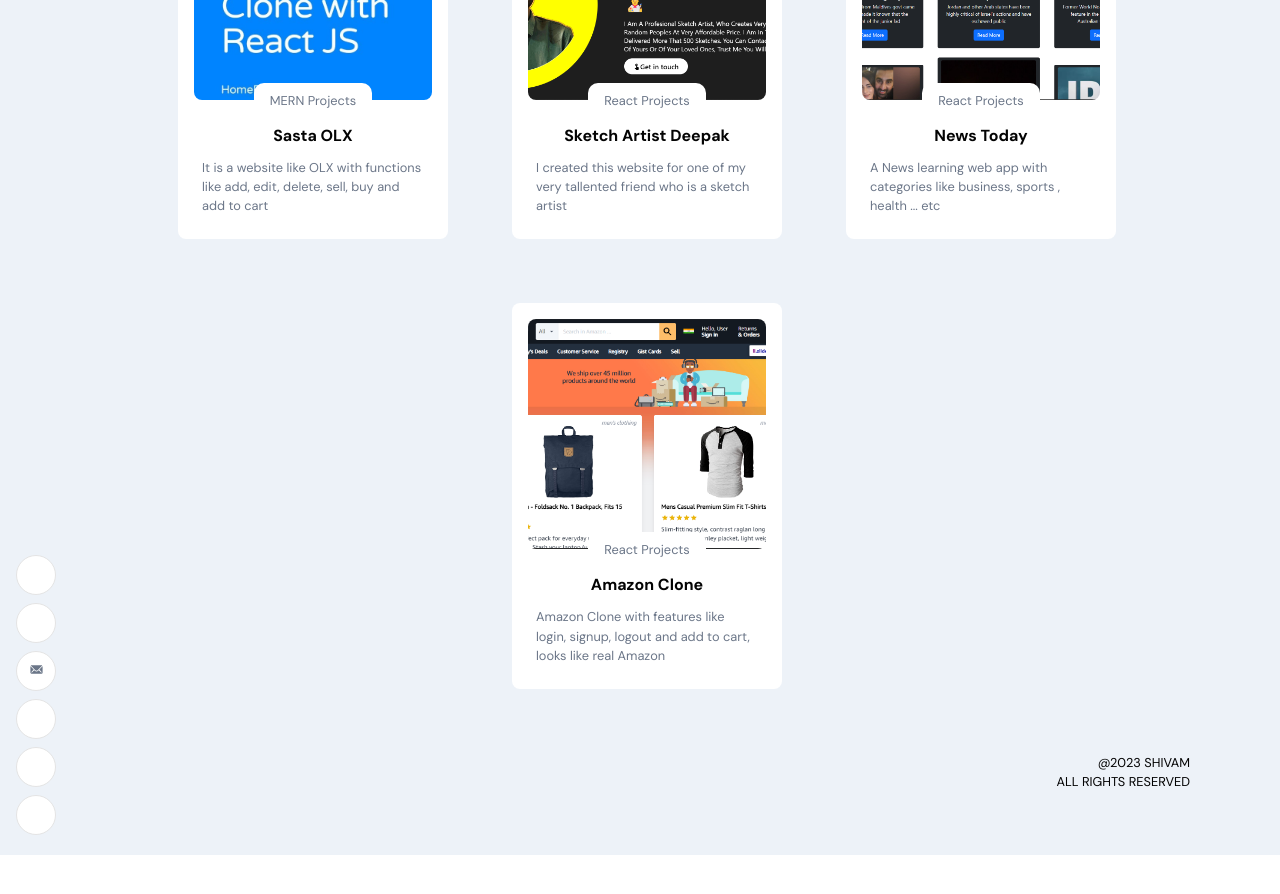
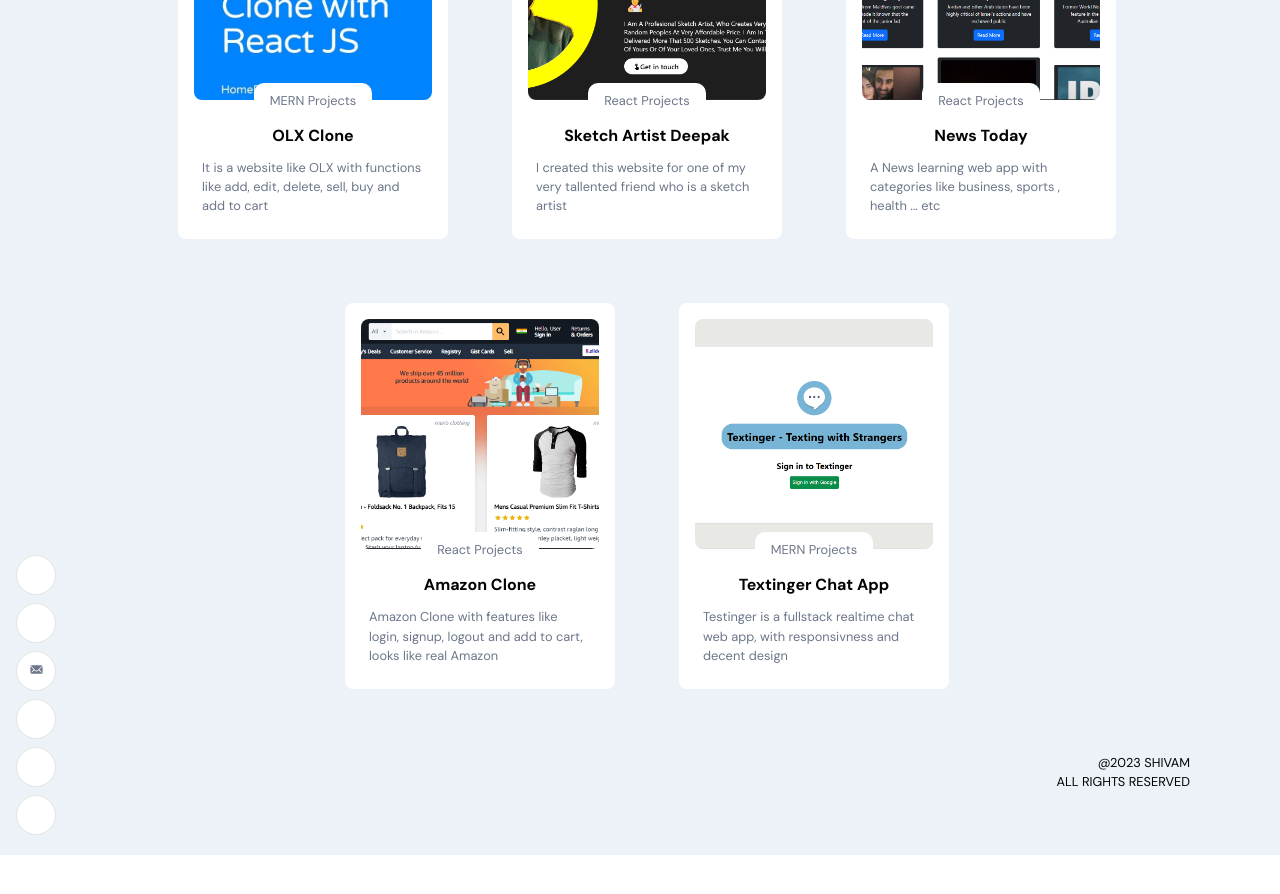
Before and after one commit to shivpathk/Portfolio, a React (Create React App) app: page / in a window 1280 px wide. Shown: the part 3200-4094 px from the top of the page. Built offline with nearby package versions, Linux system fonts and the light colour scheme; some icons are missing.

Commit message:
Added new project

```diff
--- a/src/constants/Images.js
+++ b/src/constants/Images.js
@@ -28,6 +28,7 @@
 import tdl from '../assets/tdl.png';
 import olx from '../assets/olx.png';
 import amzn from '../assets/amzn.png'
+import textinger from '../assets/textinger.png'
 
 import about01 from '../assets/about01.png';
 import about02 from '../assets/about02.png';
@@ -66,6 +67,7 @@
   glp,
   deepak_art,
   news_today,
+  textinger,
   jf,
   fc,
   ttt,
--- a/src/containers/Work/Work.jsx
+++ b/src/containers/Work/Work.jsx
@@ -13,7 +13,7 @@
     description:
       "It is the very first Project i have created using just HTML and CSS",
     imgUrl: images.fc,
-    projectLink: "https://shiv-flipkart-clone.netlify.app/",
+    projectLink: "https://shivpathk-flipkart-clone.netlify.app/",
     codeLink:"https://github.com/shivpathk/Flipkart-clone",
     tags:["HTML-CSS Projects"]
   },
@@ -22,7 +22,7 @@
     description:
       "I created it for my friend who is the owner of e-learning platform Genius Learning Point",
     imgUrl: images.glp,
-    projectLink: "https://shiv-genius-learning-point.netlify.app/",
+    projectLink: "https://shivpathk-genius-learning-point.netlify.app/",
     codeLink:"https://github.com/shivpathk/Genius-Learning-Point",
     tags:["HTML-CSS Projects"]
   },
@@ -31,7 +31,7 @@
     description:
       "It is a frontend website for a non profitable foundation named Jannat Foundation",
     imgUrl: images.jf,
-    projectLink: "https://shiv-jannat-foundation.netlify.app/",
+    projectLink: "https://shivpathk-jannat-foundation.netlify.app/",
     codeLink:"https://github.com/shivpathk/Jannat-Foundation",
     tags:["HTML-CSS Projects"]
   },
@@ -40,8 +40,8 @@
     description:
       "The very famous Tic Tac Toe game created using react and vanilla CSS",
     imgUrl: images.ttt,
-    projectLink: "https://shiv-tic-tac-toe.netlify.app/",
-    codeLink:"https://github.com/shivpathk/tic-tac-toe",
+    projectLink: "https://shivpathk-tic-tac-toe.netlify.app/",
+    codeLink:"https://github.com/shivpathk/TIC-TAC-TOE-GAME",
     tags:['React Projects']
   },
   {
@@ -58,17 +58,17 @@
     description:
       "A simple to do list web app where you can add the daily task and then mark it when done",
     imgUrl: images.tdl,
-    projectLink: "https://shiv-to-do-app.netlify.app/",
+    projectLink: "https://shivpathk-to-do-app.netlify.app/",
     codeLink:"https://github.com/shivpathk/todo-app-project",
     tags:["MERN Projects"]
   },
   {
-    title: "Sasta OLX",
+    title: "OLX Clone",
     description:
       "It is a website like OLX with functions like add, edit, delete, sell, buy and add to cart",
     imgUrl: images.olx,
-    projectLink: "https://shiv-sasta-olx.netlify.app/",
-    codeLink:"https://github.com/shivpathk/Full-Stack-Ecomerse-site-project",
+    projectLink: "https://shivpathk-olx-clone.netlify.app/",
+    codeLink:"https://github.com/shivpathk/olx-clone",
     tags:["MERN Projects"]
   },
   {
@@ -85,8 +85,8 @@
     description:
       "A News learning web app with categories like business, sports , health ... etc",
     imgUrl: images.news_today,
-    projectLink: "https://shiv-pathk-news.netlify.app/",
-    codeLink:"https://github.com/shivpathk/news-app",
+    projectLink: "https://shivpathk-news-today.netlify.app/",
+    codeLink:"https://github.com/shivpathk/news-today",
     tags:["React Projects"]
   },
   {
@@ -94,9 +94,18 @@
     description:
       "Amazon Clone with features like login, signup, logout and add to cart, looks like real Amazon ",
     imgUrl: images.amzn,
-    projectLink: "https://shivam-amazon-clone.netlify.app/",
-    codeLink:"https://github.com/shivpathk/shivam-amazon-clone",
+    projectLink: "https://shivpathk-amazon-clone.netlify.app/",
+    codeLink:"https://github.com/shivpathk/amazon-clone",
     tags:["React Projects"]
+  },
+  {
+    title: "Textinger Chat App",
+    description:
+      "Testinger is a fullstack realtime chat web app, with responsivness and decent design",
+    imgUrl: images.textinger,
+    projectLink: "https://textinger-dc9bc.web.app/",
+    codeLink:"https://github.com/shivpathk/Textinger",
+    tags:["MERN Projects"]
   },
 ];
 
```
Also changed, not shown: src/assets/textinger.png (added).
